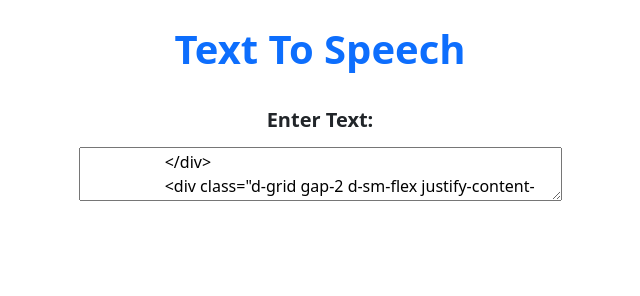
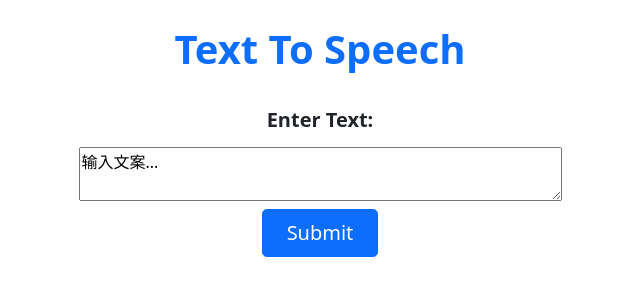
Before and after one commit to wangggong/azure-speech-service, a Flask app: page / in a window 1280 px wide. Shown: the part 215-511 px from the top of the page, without its empty margins (320-960 px from the left). Run offline with Flask 2, Linux system fonts and the light colour scheme; parts of the project's set-up code (start-up, migrations or seed data) failed here and were passed over; some libraries are stand-ins or nearby versions.

Commit message:
fix: fix textarea

```diff
--- a/templates/index.html
+++ b/templates/index.html
@@ -16,7 +16,7 @@
                     <label for="text" class="form-label fw-bold fs-5">Enter Text:</label>
 
                     <div class="d-grid gap-2 d-sm-flex justify-content-sm-center align-items-center my-1">
-                        <textarea cols="50" name="text" form="usrform"/>
+                        <textarea cols="50" name="text" form="usrform">输入文案...</textarea>
                     </div>
                     <div class="d-grid gap-2 d-sm-flex justify-content-sm-center my-2">
                         <button type="submit" class="btn btn-primary btn-lg px-4 gap-3">Submit</button>
```
